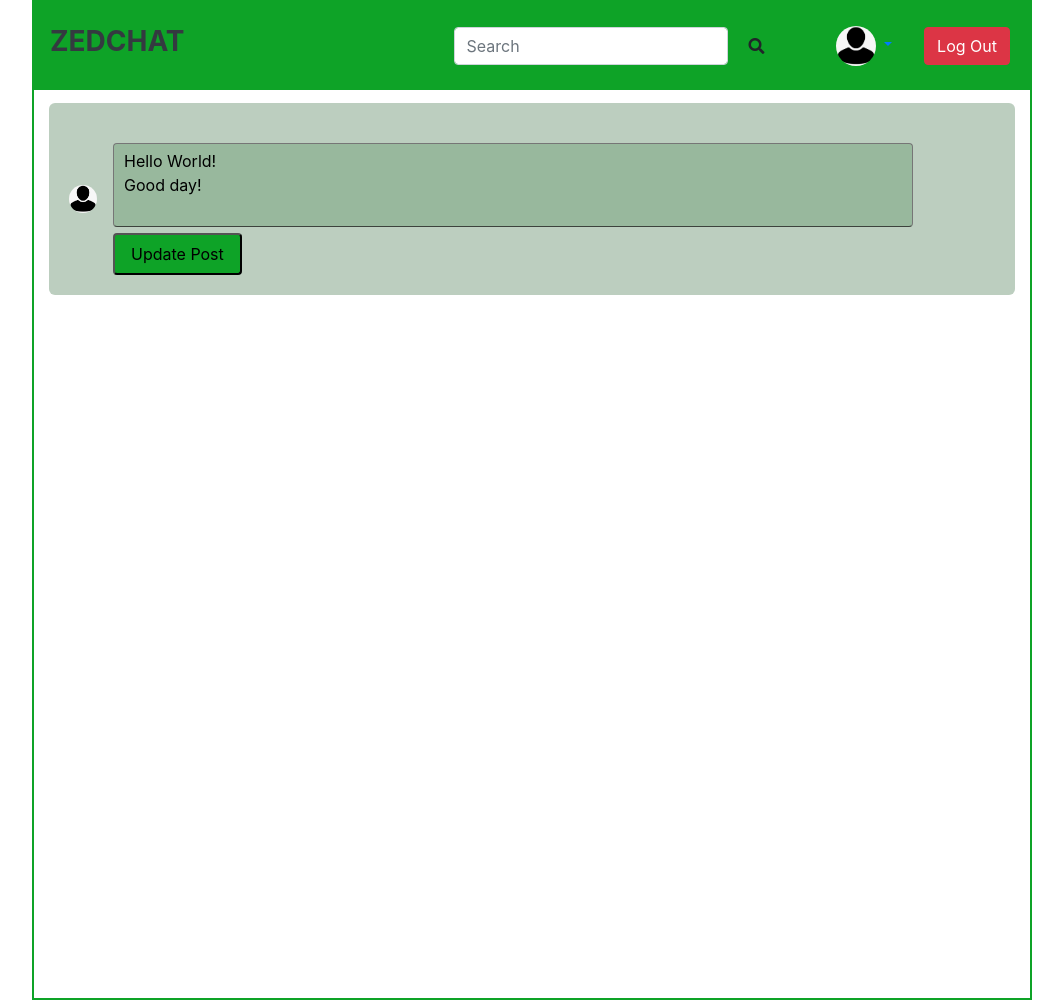
After one commit to GiftMM/zedchat, a Flask app: page /1/edit/ in a window 1280 px wide. The commit adds this page. Shown: the whole page, without its empty margins (108-1171 px from the left). Run offline with Flask 2, Linux system fonts and the light colour scheme; a user stored in the database is signed in; data comes from the database, SQL or seed files in the repository; both versions use the stored data as it was after the commit; parts of the project's set-up code (start-up, migrations or seed data) failed here and were passed over; some libraries are stand-ins or nearby versions.

Commit message:
A few updates

```diff
--- a/app.py
+++ b/app.py
@@ -1,5 +1,5 @@
 import flask
-from flask import Flask, render_template, request, redirect, url_for,flash, session
+from flask import Flask, render_template, request, redirect, url_for,flash, session, abort
 from builtins import classmethod, len, print
 from data import test_posts, post1, Message1, Message2, test_messages
 import sqlite3
@@ -18,7 +18,20 @@ login_manager.init_app(app)
 db = database.Database()
 
 app.secret_key="12345"
-socketio = SocketIO(app)
+
+def get_db_connection():
+    conn = sqlite3.connect('zedchat.db')
+    conn.row_factory = sqlite3.Row
+    return conn
+
+def get_post(post_id):
+    conn = get_db_connection()
+    post = conn.execute('SELECT * FROM Posts WHERE Id = ?',
+                        (post_id,)).fetchone()
+    conn.close()
+    if post is None:
+        abort(404)
+    return post
 
 @login_manager.user_loader
 def load_user(user_id):
@@ -106,7 +119,7 @@ def register():
             flash("Error in Insert Operation","danger")
         finally:
             return redirect(url_for("homepage"))
-            con.close()
+
 
     return render_template('register.html')
 
@@ -146,10 +159,47 @@ def friendspage():
 #    return render_template('comments.html', title="Comments", post = post)
 
 @app.route("/create", methods=['POST'])
+@login_required
 def create():
     post_content = request.form['post-content']
     db.insert_post(current_user.id, post_content)
     return redirect(url_for('homepage'))
+
+@app.route('/<int:Id>/edit/', methods=['GET', 'POST'])
+@login_required
+def edit_post(Id):
+    post = get_post(Id)
+    if request.method == 'POST':
+        Text = request.form['Text']
+
+        if not Text:
+            flash('Content is required!')
+
+        else:
+            conn = get_db_connection()
+            conn.execute('UPDATE Posts SET Text = ?'
+                         ' WHERE Id = ?',
+                         (Text, Id))
+            conn.commit()
+            conn.close()
+            return redirect(url_for('homepage'))
+
+    return render_template('edit_post.html', post=post)
+
+
+@app.route('/<int:id>/delete/', methods=('POST',))
+@login_required
+def delete(id):
+    post = get_post(id)
+    conn = get_db_connection()
+    conn.execute('DELETE FROM Posts WHERE Id = ?', (id,))
+    conn.commit()
+    conn.close()
+    flash('"{}" was successfully deleted!'.format(post['title']))
+    return redirect(url_for('index'))
+
+
+
 
 
 @app.route("/users/<string:user>", methods=['GET', 'POST'])
--- a/database.py
+++ b/database.py
@@ -114,3 +114,6 @@ class Database:
 
     def get_all_users_alphabetically(self):
         return self.execute_return_query("SELECT * FROM Users ORDER BY Name DESC;")
+
+    def edit_post(self, Text, Id, post_content):
+        return self.execute_return_query("UPDATE Posts SET Text = ? WHERE Id = ?", Text, Id, post_content)
--- a/static/css/links.css
+++ b/static/css/links.css
@@ -18,7 +18,7 @@ body{
     border: 2px solid #0ea327;
 }
 nav{
-    background: rgb(4, 244, 44);
+    background: #0ea327;
 }
 
 .left a .logo{
--- /dev/null
+++ b/templates/edit_post.html
@@ -0,0 +1,34 @@
+{% extends 'index.html' %}
+
+{% block content %}
+
+<div class="container">
+    <div class="main-content">
+
+       <!-- <div class="story-gallary">
+            <div class="story">
+                <img src="">
+            </div>-->
+
+            <div class="write-post-container">
+                <div class="user-profile">
+                    <img src="{{url_for('static', filename='GiftM.jpg')}}" alt="Image" class="user-profile-img">
+                 <form method="post">
+                    <div class="post-input-container">
+                        <textarea rows="3" placeholder="Your post" name="Text">{{ request.form['Text'] or post['Text'] }}</textarea>
+
+                        <div class="level-left">
+                            <div class="level-item">
+                                <button class="button-post float-left">Update Post</button>
+                            </div>
+                        </div>
+                    </div>
+                 </form>
+
+                </div>
+
+            </div>
+    </div>
+</div>
+
+    {% endblock %}
--- a/templates/index.html
+++ b/templates/index.html
@@ -18,13 +18,13 @@
 
             <div class="collapse navbar-collapse" id="navbarSupportedContent">
               <ul class="navbar-nav mr-auto">
-                <li class="nav-item p-2">
+                <!--<li class="nav-item p-2">
                   <a class="nav-link" href="{{url_for('chatpage')}}"><i class="fas fa-comment"></i></a>
                 </li>
                 <li class="nav-item p-2">
                   <a class="nav-link" href="{{url_for('chatpage')}}"><i class="fas fa-bell"></i></a>
-                </li>
-                <li class="nav-item dropdown p-2">
+                </li>-->
+                <!--<li class="nav-item dropdown p-2">
                   <a class="nav-link dropdown-toggle" href="#" id="navbarDropdown" role="button" data-toggle="dropdown" aria-haspopup="true" aria-expanded="false">
                     <i class="fas fa-users"></i>
                   </a>
@@ -33,7 +33,7 @@
                     <a class="dropdown-item" href="{{url_for('friendspage')}}">Add New Friends</a>
                     <div class="dropdown-divider"></div>
                   </div>
-                </li>
+                </li>-->
               </ul>
               <form class="form-inline my-2 my-lg-0" action="/search" method="POST">
                 <input class="form-control mr-sm-2" type="search" placeholder="Search" aria-label="Search" name="search_input">
@@ -44,11 +44,11 @@
                         <a class="nav-link dropdown-toggle" href="#" id="navbarDropdown" role="button" data-toggle="dropdown" aria-haspopup="true" aria-expanded="false">
                             <img src="{{url_for('static', filename='GiftM.jpg')}}" alt="Generic placeholder image">
                         </a>
-                        <div class="dropdown-menu" aria-labelledby="navbarDropdown">
+                        <!--<div class="dropdown-menu" aria-labelledby="navbarDropdown">
                             <a class="dropdown-item" href="#">Your Profile</a>
                             <a class="dropdown-item" href="{{url_for('friendspage')}}">Add New Friends</a>
                             <div class="dropdown-divider"></div>
-                          </div>
+                          </div>-->
                 </div>
             </div>
               <a href="{{url_for('logout')}}">
--- a/templates/main.html
+++ b/templates/main.html
@@ -48,8 +48,8 @@
                       <span class="sr-only">Toggle Dropdown</span>
                     </button>
                     <div class="dropdown-menu">
-                      <a class="dropdown-item" href="#">Edit</a>
-                      <a class="dropdown-item btn-danger" href="#">Delete</a>
+                      <a class="dropdown-item" href="{{ url_for('edit_post', Id=post['Id']) }}">Edit</a>
+                      <!--<a class="dropdown-item btn-danger" href="#">Delete</a>-->
                     </div>
                   </div>
             </div>
```
Also changed, not shown: zedchat.db.
